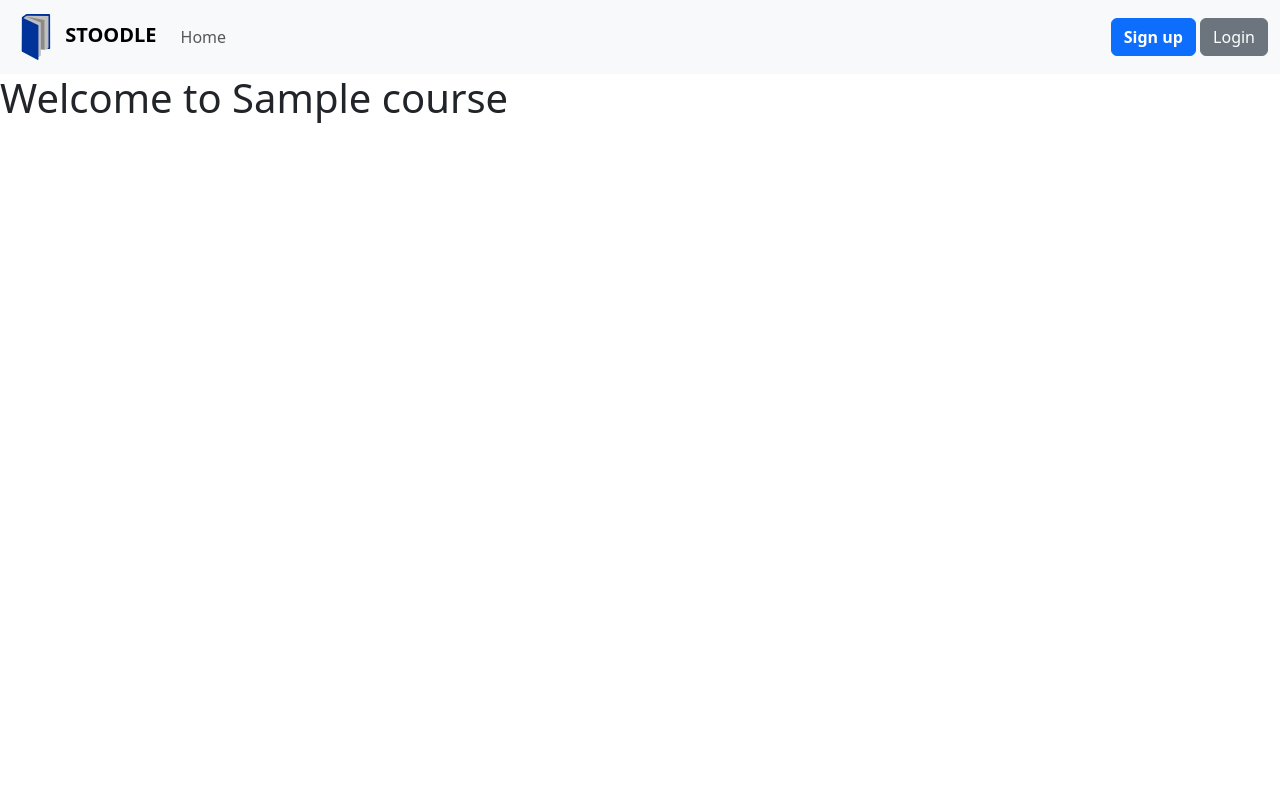
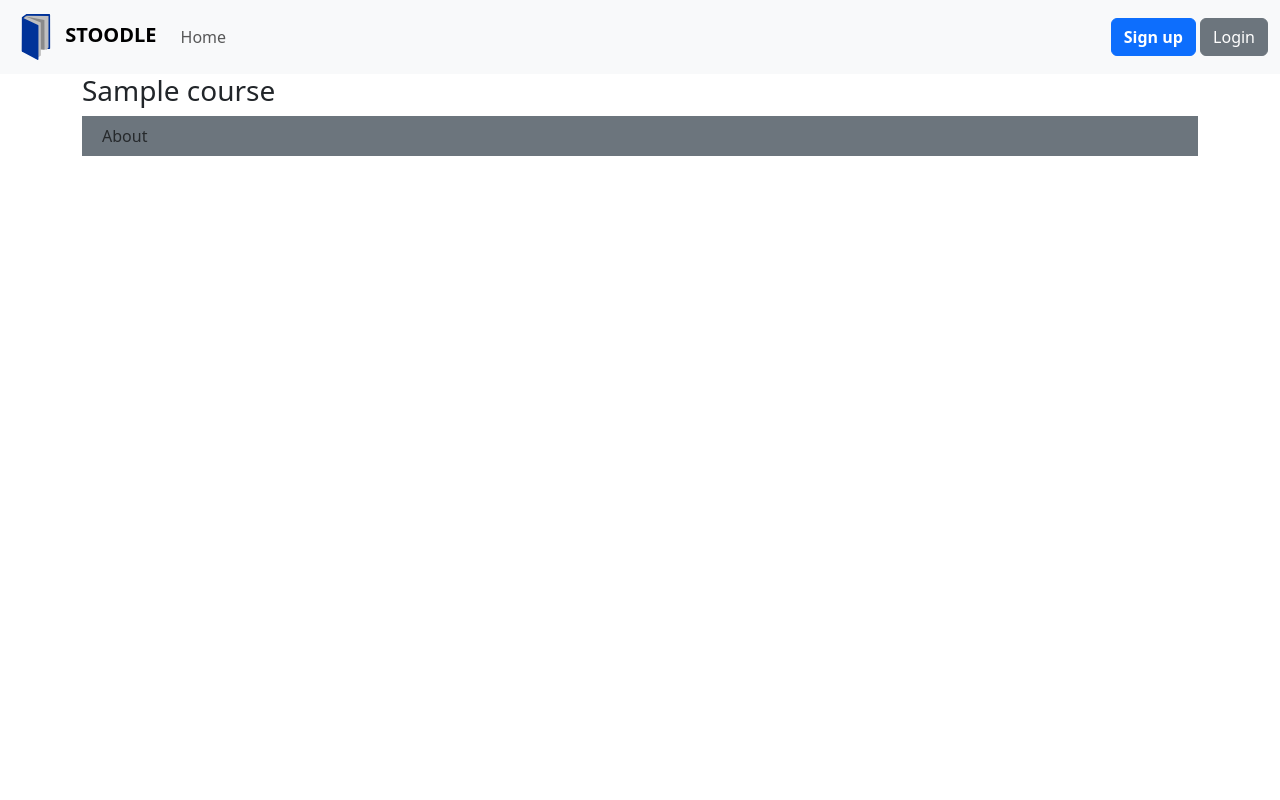
Before and after one commit to adit052003/SQLPROJECT, a Flask app: template app/templates/view_course.html in a window 1280 px wide. Run offline with Flask 3, Linux system fonts and the light colour scheme; the template is opened without the code that fills it: most values are stand-ins (such as "Sample title", 1, 10 or a date in 2020); parts of the project's set-up code (start-up, migrations or seed data) failed here and were passed over.

Commit message:
Added content to view_course page

```diff
--- a/app/api.py
+++ b/app/api.py
@@ -7,3 +7,8 @@ api = Blueprint("api", __name__)
 def course_list():
     courses = Course.fetchAllRatings()
     return jsonify(courses=[c.serialize() for c in courses])
+
+@api.route("/api/joined_courses", methods=['POST'])
+def course_list():
+    courses = Course.fetchAllRatings()
+    return jsonify(courses=[c.serialize() for c in courses])
--- a/app/auth.py
+++ b/app/auth.py
@@ -18,7 +18,7 @@ def signup_post():
     student_id = request.form.get('student_id')
     password = request.form.get('password')
 
-    user = User.findMatchOR(('Email', 'ID'), (email, student_id)) #fetchone("SELECT `Email`, `ID` FROM Users WHERE `Email`=%s OR ID=%s", (email,student_id))
+    user = User.findMatchOR(('Email', 'ID'), (email, student_id))
     if user:
         if user.email.lower() == email.lower(): flash("Email address already registered")
         if str(user.id) == student_id: flash("Student ID already registered")
--- a/app/templates/view_course.html
+++ b/app/templates/view_course.html
@@ -3,5 +3,25 @@
 {% block title %}{{ course.title }}{% endblock %}
 
 {% block content %}
-<h1>Welcome to {{ course.title }}</h1>
+<div class="container">
+    <h3>{{ course.title }}</h3>
+    <section class="h-100 d-flex flex-column">
+        <nav class="navbar navbar-expand-lg bg-secondary" style="height: 40px;">
+            <div class="container-fluid">
+                <button class="navbar-toggler" type="button" data-bs-toggle="collapse" data-bs-target="#navbarSupportedContent" aria-expanded="false" aria-label="Toggle navigation">
+                    <span class="navbar-toggler-icon"></span>
+                </button>
+                <div id="navbarSupportedContent" class="collapse navbar-collapse">
+                    <ul class="navbar-nav me-auto mb-2 mb-lg-0">
+                        <li class="nav-item">
+                            <button class="nav-link">
+                                About
+                            </a>
+                        </li>
+                    </ul>
+                </div>
+            </div>
+        </nav>
+    </section>
+</div>
 {% endblock %}
```
Also changed, not shown: app/db_manager.py (+1 -11 lines).
